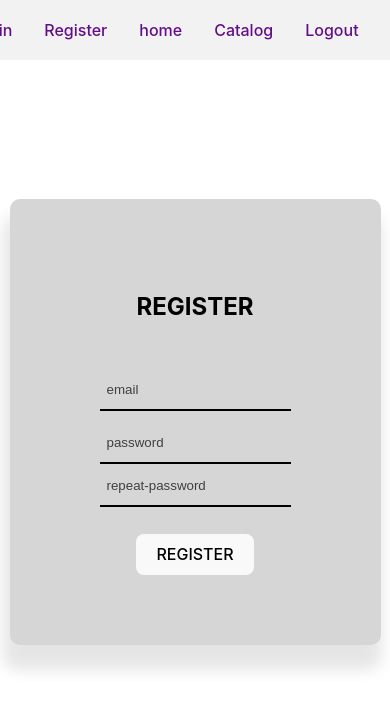
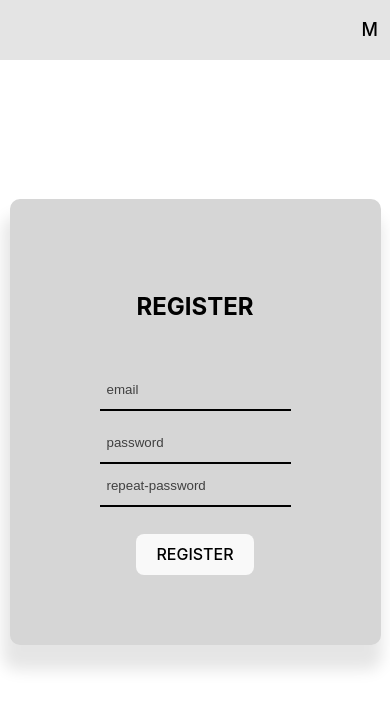
Before and after one commit to OnDeivid/Blogs-App, a React (Vite) app in the folder client/: page / in a window 390 px wide. Shown: the top 708 px of the page. Built offline with nearby package versions, Linux system fonts and the light colour scheme.

Commit message:
Adding responsive functionality for the navbar

```diff
--- a/client/package.json
+++ b/client/package.json
@@ -11,7 +11,8 @@
   },
   "dependencies": {
     "react": "^18.2.0",
-    "react-dom": "^18.2.0"
+    "react-dom": "^18.2.0",
+    "react-responsive": "^9.0.2"
   },
   "devDependencies": {
     "@types/react": "^18.2.43",
--- a/client/src/App.jsx
+++ b/client/src/App.jsx
@@ -1,7 +1,6 @@
 import Header from './components/header/Header'
 import Login from './components/login/Login'
 import Register from './components/register/Register'
-
 function App() {
 
   return (
--- a/client/src/components/header/Header.css
+++ b/client/src/components/header/Header.css
@@ -8,7 +8,7 @@ ul {
 
 /* Style the navbar */
 nav {
-  background-color: #f2f2f2;
+  background-color: #e4e4e4;
   padding: 10px;
   text-align: center;
   position: fixed;
@@ -40,14 +40,37 @@ nav ul li a {
   /* Adjust the line height according to your design */
 }
 
-nav ul li a:hover {
-  box-shadow: 0px 26px 15px 4px rgba(0, 0, 0, 0.1);
-  background-color: #cecccc;
-  color: #902a2a;
-  border-radius: 5px;
-}
-
 /* Additional styling for the content below the navbar */
 body {
   margin-top: 60px;
 }
+
+.toggle-button {
+  display: none;
+  top: 1rem;
+  right: 2rem;
+  position: absolute;
+  color: black;
+  font-size: large;
+  background-color: #e4e4e4;
+}
+
+@media (max-width:500px) {
+  nav ul {
+    flex-direction: column;
+  }
+
+  nav ul li {
+    margin-left: -10px;
+    display: block;
+  }
+
+  .toggle-button {
+    display: flex;
+  }
+
+  .toggle-button :hover {
+    display: flex;
+
+  }
+}
--- a/client/src/components/header/Header.jsx
+++ b/client/src/components/header/Header.jsx
@@ -1,14 +1,42 @@
+import { useEffect, useState } from 'react'
+import { useMediaQuery } from 'react-responsive';
 import './Header.css'
 export default function Header() {
+    const [navbarState, setNavbar] = useState(false);
+
+    const isMobile = useMediaQuery({ maxWidth: 500 });
+
+    useEffect(() => {
+        if (!isMobile && window.innerWidth > 500) {
+            setNavbar(true)
+        }
+        if (isMobile && window.innerWidth <= 500) {
+            setNavbar(false)
+        }
+    }, [isMobile])
+    function onMobileToggle() {
+        setNavbar((prev) => !prev);
+    }
+
     return (
         <nav>
+            <a className='toggle-button'>
+                <span className='bar' onClick={onMobileToggle}>M</span>
+            </a>
             <ul>
+                {navbarState ? <>
                     <li><a to="/login">Login</a></li>
                     <li><a to="/register">Register</a></li>
                     <li><a to="/">home</a></li>
                     <li><a to="/catalog">Catalog</a></li>
                     <li><a to="/logout">Logout</a></li>
                     <li><a to="/profile">Profile</a></li>
+                </>
+                    :
+                    <>
+                        <li><a></a></li>
+                    </>}
+
             </ul>
         </nav>
     )
```
Also changed, not shown: client/src/components/login/Login.css (line endings or trailing spaces), 1 other file (tests, documents, lock files or other folders). Lines whose indentation alone changed are shown as unchanged.
